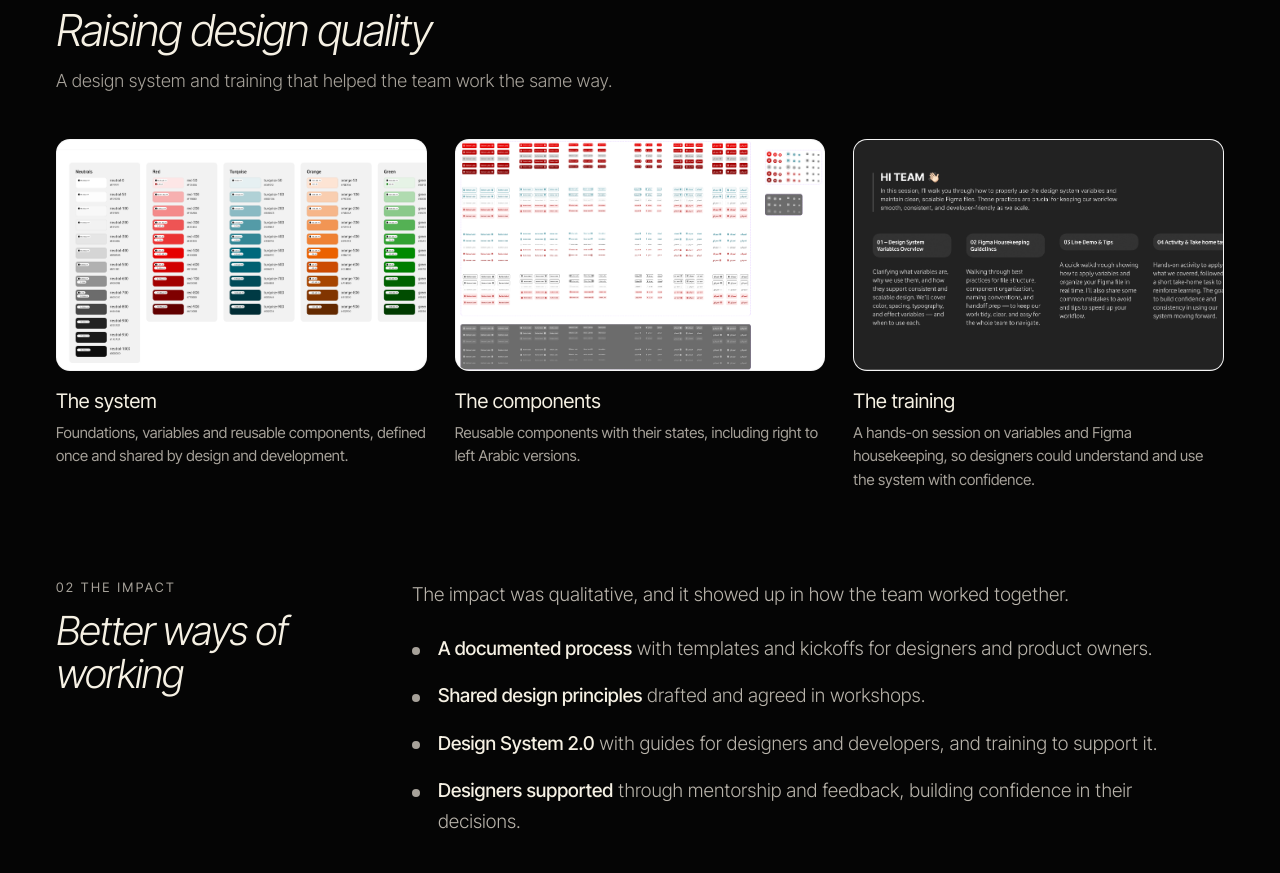
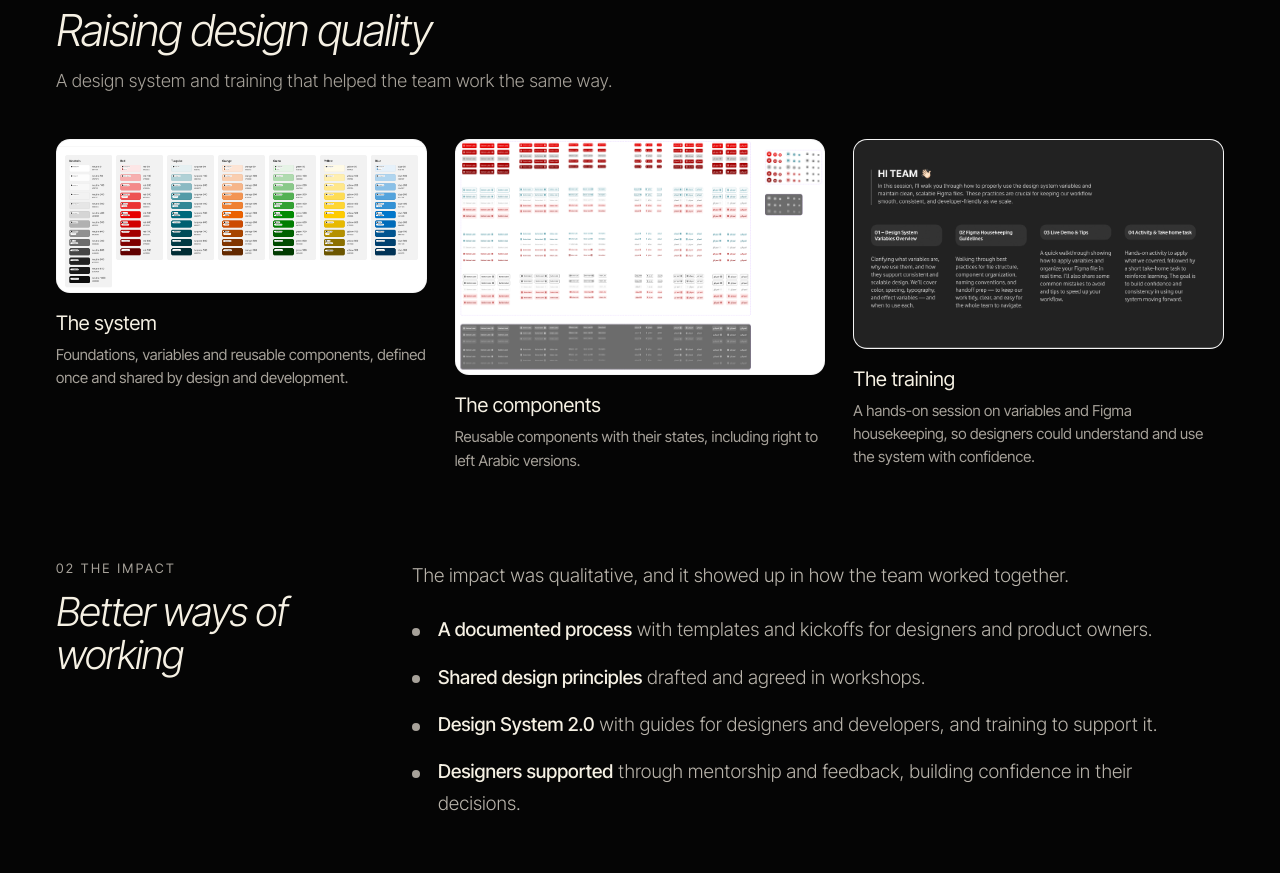
Before and after one commit to MalakUsamaa/portfolio, a plain HTML site: page vodafone.html in a window 1280 px wide. Shown: the part 3660-4533 px from the top of the page. Drawn offline with Linux system fonts and the light colour scheme.

Commit message:
Vodafone: show design system visuals uncropped
Co-Authored-By: Claude Sonnet 5.5 <noreply@anthropic.com>
Claude-Session: https://claude.ai/code/session_016TBd8HnehSKzb79idddwLs

```diff
--- a/vodafone.html
+++ b/vodafone.html
@@ -404,9 +404,9 @@ div[style*="gap: 6px"]:has(>div>span[style*="border-radius: 50%"]),div[style*="g
 .vfp-s i{font-style:normal;display:flex;align-items:center;justify-content:center;width:44px;height:44px;margin:0 auto 18px;border-radius:50%;background:#0b0b0e;border:1px solid rgba(255,255,255,.3);font-size:13px;color:#a7a29a;position:relative}
 .vfp-s b{display:block;font-weight:400;font-size:16px;color:#f6f1e4}
 .vfp-n{max-width:780px;margin:40px 0 0;font-size:17px;line-height:1.6;color:#a7a29a;font-weight:300}
-.vfq{display:grid;grid-template-columns:repeat(3,1fr);gap:28px;margin-top:40px}
+.vfq{display:grid;grid-template-columns:repeat(3,1fr);gap:28px;margin-top:40px;align-items:start}
 .vfq figure{margin:0;cursor:zoom-in}
-.vfq img{display:block;width:100%;aspect-ratio:16/10;object-fit:cover;object-position:top left;border-radius:14px;border:1px solid rgba(255,255,255,.12);background:#f4f4f4}
+.vfq img{display:block;width:100%;height:auto;border-radius:14px;border:1px solid rgba(255,255,255,.12);background:#f4f4f4}
 .vfq b{display:block;margin-top:18px;font-weight:400;font-size:20px;color:#f6f1e4}
 .vfq figcaption{margin-top:8px;font-size:15px;line-height:1.55;color:#a7a29a}
 .vf-shot{cursor:zoom-in}
```
